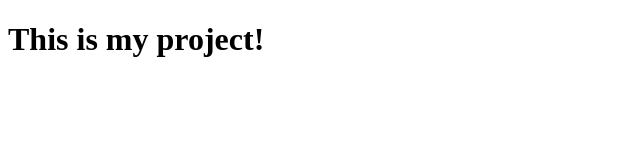
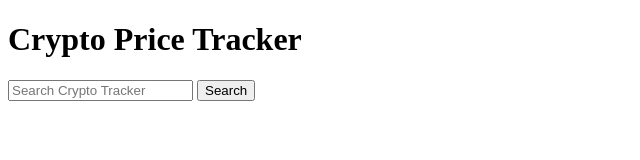
Before and after one commit to Jcemrick/ga-project1, a plain HTML site: page index.html in a window 1280 px wide. Shown: the whole page, without its empty margins (0-640 px from the left). Drawn offline with nearby package versions, Linux system fonts and the light colour scheme.

Commit message:
added initial h1 and search input

```diff
--- a/index.html
+++ b/index.html
@@ -7,10 +7,18 @@
   <script src="https://code.jquery.com/jquery-3.6.1.js" integrity="sha256-3zlB5s2uwoUzrXK3BT7AX3FyvojsraNFxCc2vC/7pNI=" crossorigin="anonymous"></script>
   <script src="app.js" defer></script>
   <link rel="stylesheet" href="styles.css">
-  <title>Document</title>
+  <title>Crypto Price Tracker</title>
 </head>
 <body>
-  <h1>This is my project!</h1>
+  <div>
+  <h1>Crypto Price Tracker</h1>
+  </div>
+  <div>
+  <input id="searchbar" type="text" placeholder="Search Crypto Tracker">
+  <button id="searchbutton">Search</button>
+  </div>
+  <main>
 
+  </main>
 </body>
 </html>
```
